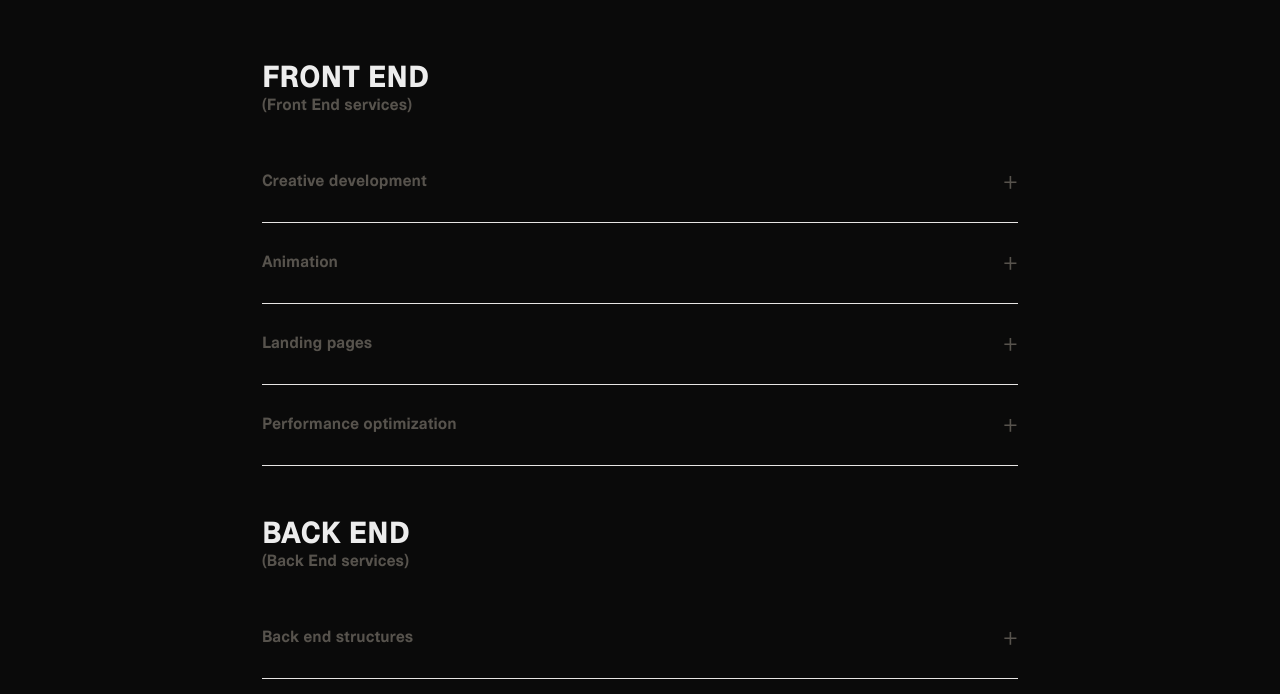
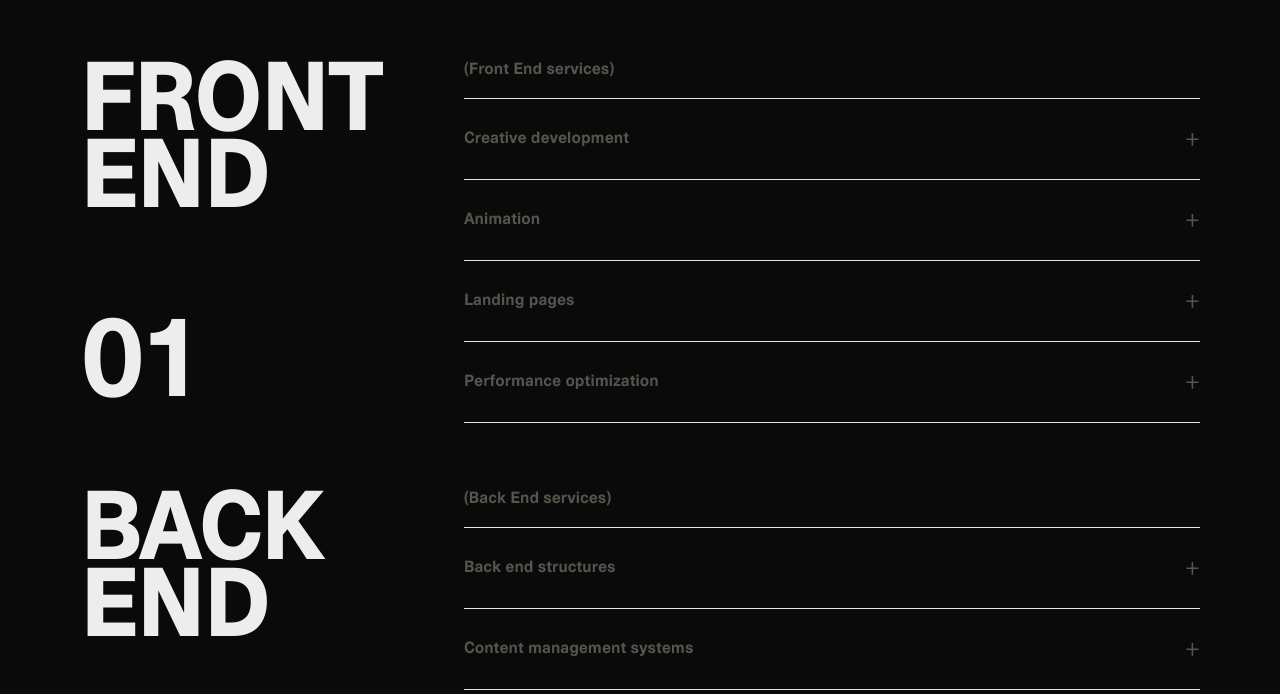
Before and after one commit to vli777/plaid, a Next.js app in the folder landing/: page / in a window 1280 px wide. Shown: the part 106-800 px from the top of the page. Built offline with nearby package versions, Linux system fonts and the light colour scheme; no server answers.

Commit message:
refactor, style(PanelItem): restructure layout into 2-col layout, style to match mockup more closely

```diff
--- a/landing/src/components/PanelItem.tsx
+++ b/landing/src/components/PanelItem.tsx
@@ -7,14 +7,23 @@ export interface PanelItemProps {
 
 export default function PanelItem({ panel }: PanelItemProps) {
   return (
-    <div className="mb-12">
-      {/* TO-DO: title should be extracted to left column in 2 col layout */}
-      <h2 className="text-3xl font-extrabold uppercase">{panel.title}</h2>
-      {panel.subtitle && (
-        <p className="mb-6 font-bold text-stone-600">{panel.subtitle}</p>
-      )}
+    <div className="grid grid-cols-1 md:grid-cols-12 gap-8 mb-16">
+      <div className="md:col-span-4 flex flex-col justify-between">
+        <h1 className="text-6xl md:text-8xl  tracking-tight leading-[0.8] font-extrabold uppercase ">
+          {panel.title}
+        </h1>
 
-      <div className="divide-y divide-stone-200">
+        <div className="text-[5rem] md:text-[7rem] font-bold leading-none tracking-tighter">
+          {String(panel.order).padStart(2, "0")}
+        </div>
+      </div>
+
+      <div className="md:col-span-8 divide-y divide-stone-200">
+        {panel.subtitle && (
+          <p className="pb-4 text-md font-bold  text-stone-600">
+            {panel.subtitle}
+          </p>
+        )}
         {panel.sections.map((section: Section) => (
           <PanelSection key={section.id} {...section} />
         ))}
```
